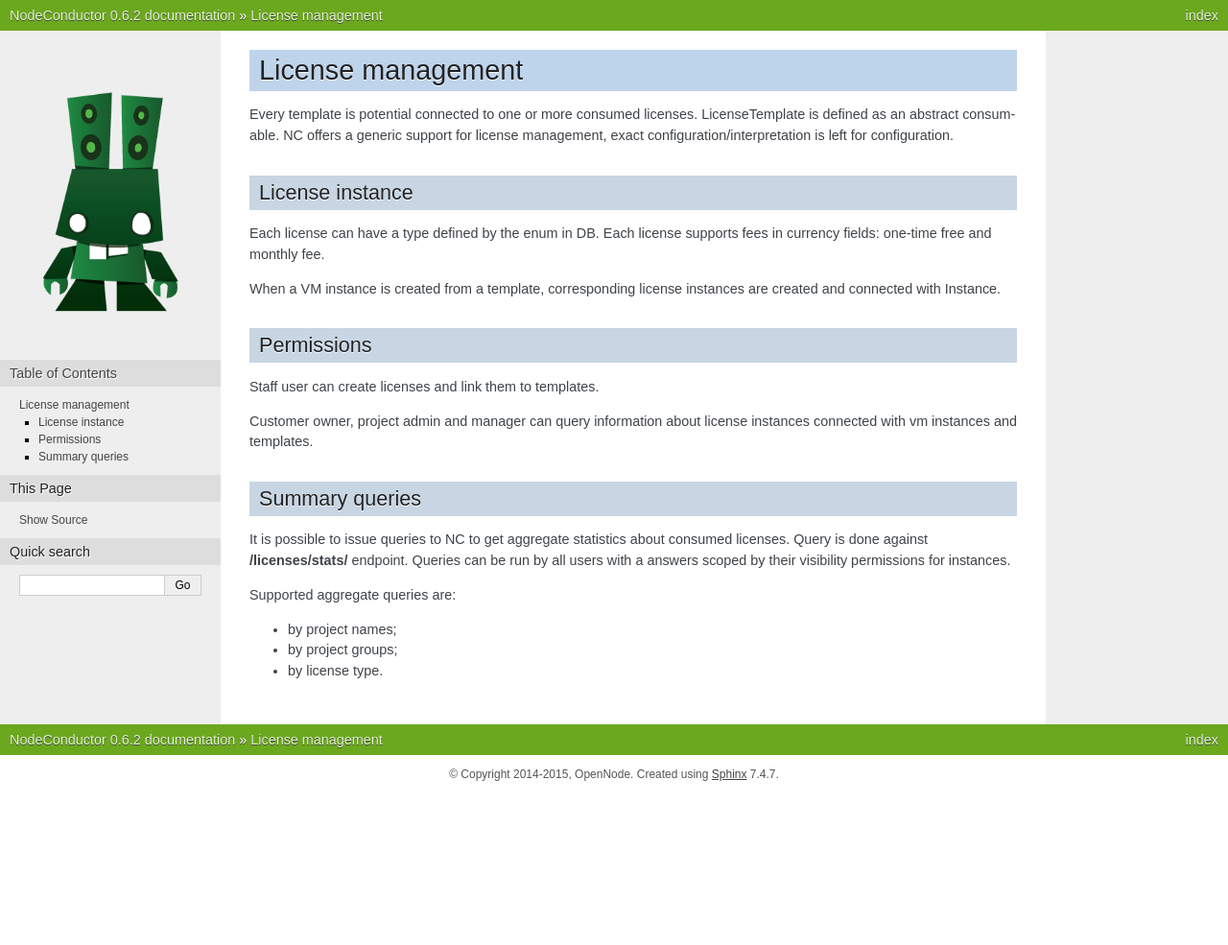
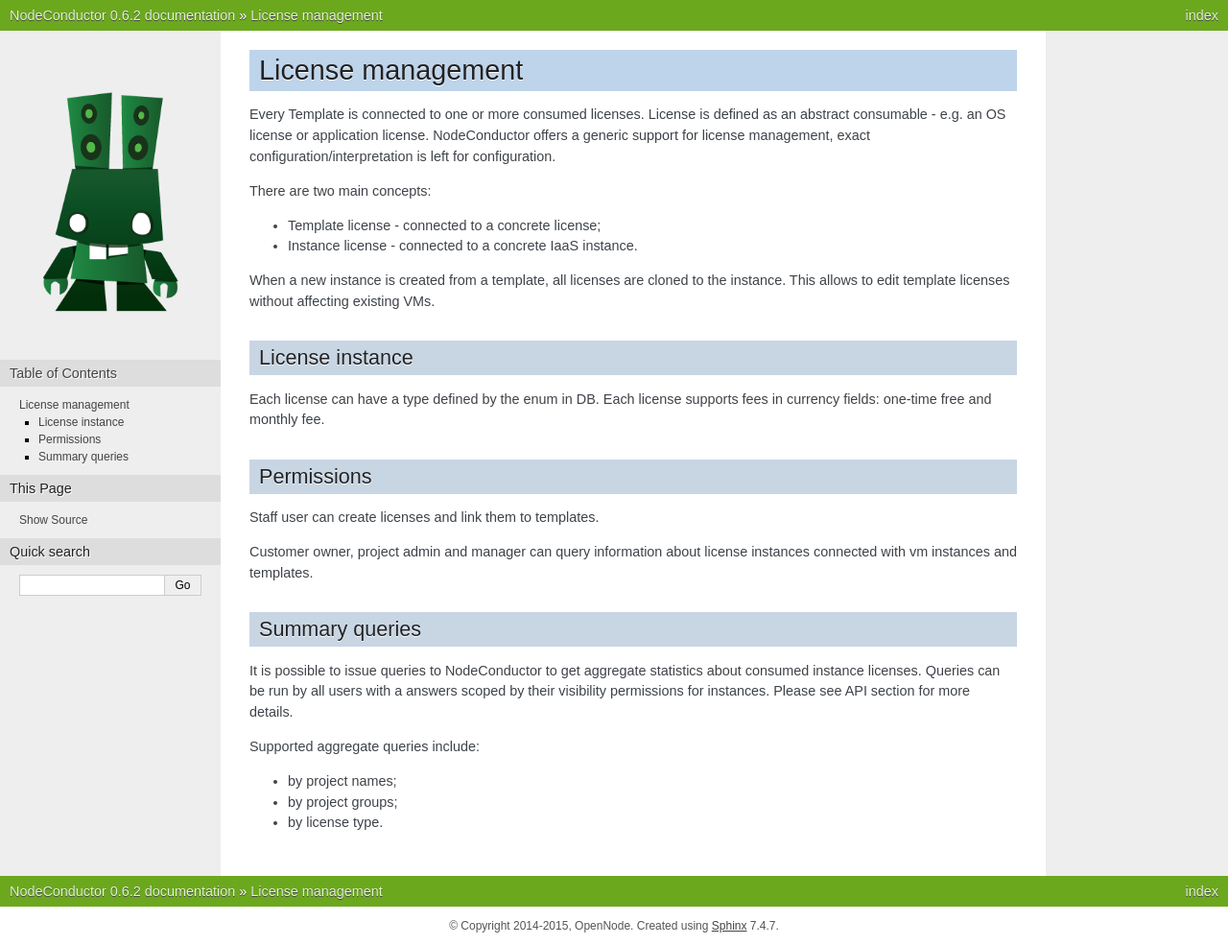
Before and after one commit to opennode/waldur-core, a Sphinx documentation site: the page built from docs/guide/license.rst, in a window 1280 px wide. Shown: the whole page at 96% size. Built offline with Sphinx 7.4.7, drawn with Linux system fonts in a browser that asks for light colours; before the commit the page ends 900 px from its top, so only the background shows below that.

Commit message:
Improve license guide

```diff
--- a/docs/guide/license.rst
+++ b/docs/guide/license.rst
@@ -1,15 +1,22 @@
 License management
 ------------------
 
-Every template is potential connected to one or more consumed licenses. LicenseTemplate is defined as an abstract consumable.
-NC offers a generic support for license management, exact configuration/interpretation is left for configuration.
+Every Template is connected to one or more consumed licenses. License is defined as an abstract consumable - e.g. an
+OS license or application license. NodeConductor offers a generic support for license management,
+exact configuration/interpretation is left for configuration.
+
+There are two main concepts:
+
+- Template license - connected to a concrete license;
+- Instance license - connected to a concrete IaaS instance.
+
+When a new instance is created from a template, all licenses are cloned to the instance. This allows to edit template
+licenses without affecting existing VMs.
 
 License instance
 ++++++++++++++++
 Each license can have a type defined by the enum in DB.
 Each license supports fees in currency fields: one-time free and monthly fee.
-
-When a VM instance is created from a template, corresponding license instances are created and connected with Instance.
 
 
 Permissions
@@ -22,11 +29,11 @@
 Summary queries
 +++++++++++++++
 
-It is possible to issue queries to NC to get aggregate statistics about consumed licenses.
-Query is done against **/licenses/stats/** endpoint. Queries can be run by all users with a answers scoped
-by their visibility permissions for instances.
+It is possible to issue queries to NodeConductor to get aggregate statistics about consumed instance licenses. Queries
+can be run by all users with a answers scoped by their visibility permissions for instances. Please see API section for
+more details.
 
-Supported aggregate queries are:
+Supported aggregate queries include:
 
 - by project names;
 - by project groups;
```
